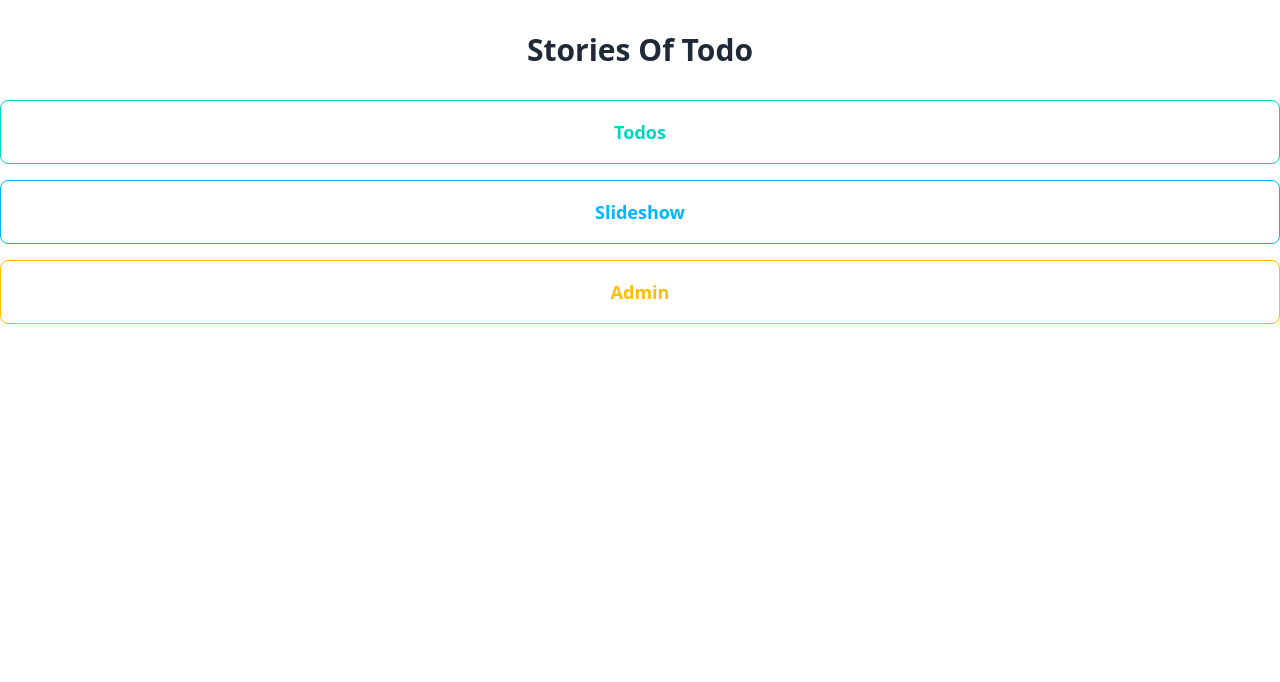
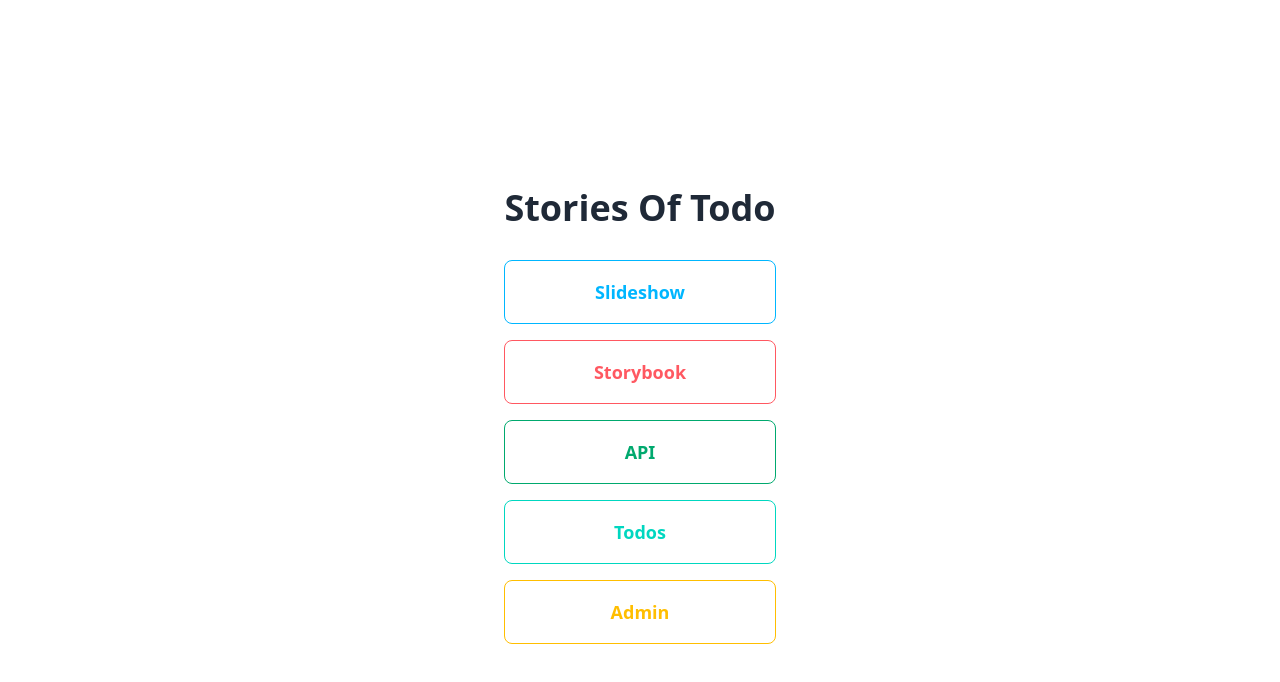
Before and after one commit to marmelab/stories-of-todo, a React (Vite) app: page / in a window 1280 px wide. Shown: the top 682 px of the page. Built offline with nearby package versions, Linux system fonts and the light colour scheme.

Commit message:
add link to home

```diff
--- a/src/pages/Home.tsx
+++ b/src/pages/Home.tsx
@@ -1,20 +1,34 @@
 import { NavLink } from "react-router-dom";
 
 export const Home = () => (
-  <div className="container mx-auto items-center text-center">
-    <h1 className="text-3xl font-bold text-center mt-8 mb-8">
-      Stories Of Todo
-    </h1>
+  <div className="items-center justify-center h-lvh flex">
+    <div>
+      <h1 className="text-4xl font-bold mt-8 mb-8">Stories Of Todo</h1>
       <div className="flex flex-col gap-4">
+        <NavLink className="btn btn-outline btn-lg btn-info" to="slideshow">
+          Slideshow
+        </NavLink>
+        <NavLink
+          className="btn btn-outline btn-lg btn-error"
+          to="http://localhost:6006"
+          target="_blank"
+        >
+          Storybook
+        </NavLink>
+        <NavLink
+          className="btn btn-outline btn-lg btn-success"
+          to="https://localhost"
+          target="_blank"
+        >
+          API
+        </NavLink>
         <NavLink className="btn btn-outline btn-lg btn-accent" to="todos">
           Todos
-      </NavLink>
-      <NavLink className="btn btn-outline btn-lg btn-info" to="slideshow">
-        Slideshow
         </NavLink>
         <NavLink className="btn btn-outline btn-lg btn-warning" to="admin">
           Admin
         </NavLink>
       </div>
     </div>
+  </div>
 );
```
Lines whose indentation alone changed are shown as unchanged.
